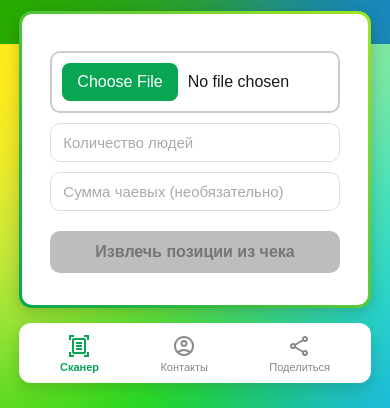
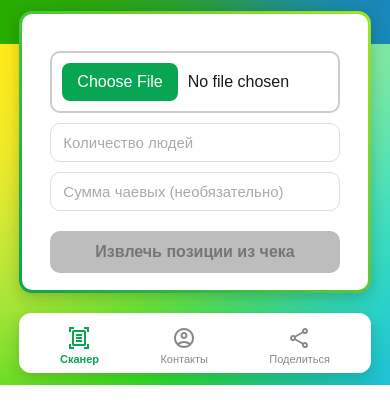
Before and after one commit to msgcg/Rest_check, a Flask app: page / in a window 390 px wide. Shown: the part 800-1208 px from the top of the page. After the commit the page ends 1185 px from the top, so only its background shows below. Run offline with Flask 3, Linux system fonts and the light colour scheme.

Commit message:
элементы больше не приклеиваются

```diff
--- a/src/static/style.css
+++ b/src/static/style.css
@@ -105,6 +105,7 @@ body.share-page-body {
     flex-direction: column;
     align-items: center;
     box-sizing: border-box;
+    margin-bottom: 20px;
     /* max-height оставляем, если нужен скролл внутри обертки */
     max-height: calc(100vh - (300px + env(safe-area-inset-top)) - 25px);
 }
@@ -137,7 +138,7 @@ body.results-shown .index-header {
     padding: 4px;
     border-radius: 14px;
     box-shadow: 0 4px 15px rgba(0, 0, 0, 0.2);
-    margin-bottom: 0; /* Оставляем, если нужно */
+    margin-bottom: 20px; /* Оставляем, если нужно */
     margin-left: auto;
     margin-right: auto;
     display: flex;
@@ -709,7 +710,7 @@ label.required::after { content: '*'; color: var(--error-color); margin-left: 3p
         padding: 3px;
         border-radius: 13px;
         /* margin-bottom: 15px; <<< УДАЛИТЬ или уменьшить, чтобы не было двойного отступа с footer-nav */
-        margin-bottom: 5px; /* Небольшой отступ над подвалом */
+
         /* max-height обновляем для мобильных, если нужен скролл внутри */
         /* max-height: calc(100vh - (100px + env(safe-area-inset-top)) - 10px - (60px + 15px)); */ /* Учитываем футер */
      }
@@ -721,7 +722,7 @@ label.required::after { content: '*'; color: var(--error-color); margin-left: 3p
      .share-widgets-wrapper {
         margin-top: auto; /* <<< ДОБАВЛЕНО ЗДЕСЬ: Прижимает виджеты вниз на мобильных (share) */
         max-height: calc(100vh - (100px + env(safe-area-inset-top)) - 15px - (60px + 15px)); /* Учитываем футер */
-        margin-bottom: 5px; /* Небольшой отступ над подвалом */
+
      }
      /* ================================================================== */
 
@@ -1366,7 +1367,7 @@ label.required::after { content: '*'; color: var(--error-color); margin-left: 3p
     align-items: center;
     box-shadow: 0 5px 15px rgba(0, 0, 0, 0.15); /* <<< ТЕНЬ для парящего эффекта */
     margin-top: auto; /* <<< ОСТАВЛЯЕМ: Прижимает к низу body */
-    margin-bottom: 20px; /* <<< ДОБАВЛЯЕМ: Отступ от нижнего края экрана */
+    margin-bottom: 2vh; /* <<< ДОБАВЛЯЕМ: Отступ от нижнего края экрана */
     /* Центрируем по горизонтали */
     margin-left: auto;
     margin-right: auto;
@@ -1429,15 +1430,10 @@ label.required::after { content: '*'; color: var(--error-color); margin-left: 3p
         height: 60px;
         width: 95%; /* Можно оставить 95% или сделать чуть шире */
         border-radius: 12px; /* Чуть меньше скругление */
-        margin-bottom: 15px; /* Меньше отступ снизу */
-        padding-bottom: calc(5px + env(safe-area-inset-bottom));
+        margin-bottom: 2px; /* Меньше отступ снизу */
+        padding-bottom: calc(env(safe-area-inset-bottom));
     }
     /* Стили иконок/текста остаются прежними */
-
-    /* Не забываем про отступ для основного контента на мобильных */
-    .input-wrapper, .container, .share-widgets-wrapper {
-        margin-bottom: 15px; /* Уменьшаем отступ над подвалом */
-    }
 }
 /* --- Стили для виджета рекламы AADS --- */
 .ad-widget {
@@ -1458,7 +1454,7 @@ label.required::after { content: '*'; color: var(--error-color); margin-left: 3p
 
     /* Отступы */
     margin-top: 20px; /* Отступ сверху */
-    margin-bottom: 15px; /* Отступ снизу (запрошенный "маленький отступ") */
+    margin-bottom: 20px; /* Отступ снизу (запрошенный "маленький отступ") */
 }
 
 .ad-widget-content {
```
